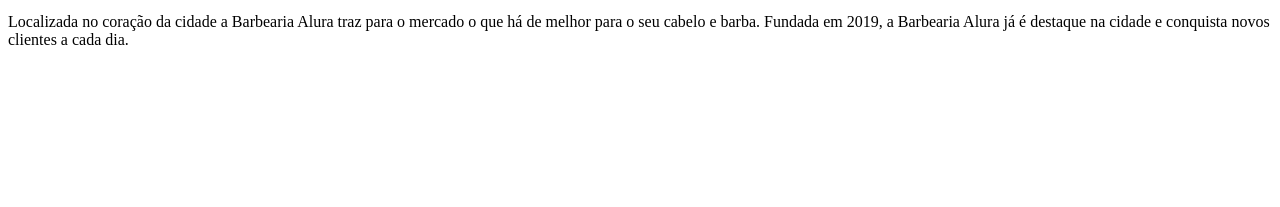
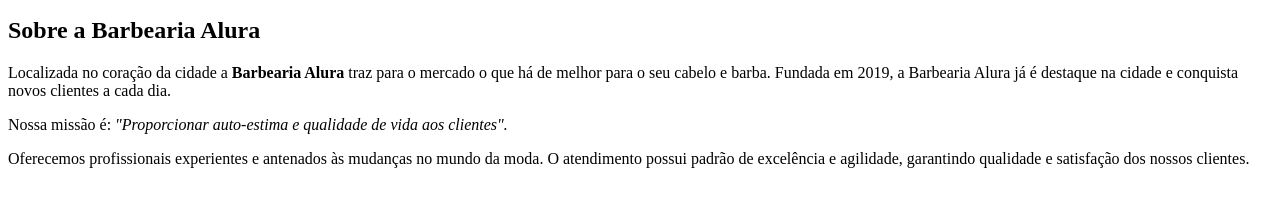
Before and after one commit to 1308-emily/site-barbearia, a plain HTML site: page index.html in a window 1280 px wide. Shown: the part 101-308 px from the top of the page. Drawn offline with Linux system fonts and the light colour scheme.

Commit message:
Colocando Novos Códigos

```diff
--- a/index.html
+++ b/index.html
@@ -7,9 +7,16 @@
     <title>Barbearia Alura</title>
 </head>
 <body>
-   <h1>Barbearia Alura</h1>
+    <header>
+        <h1>Barbearia Alura</h1>
+    </header>
+
    <img src="home.jpg" alt="Foto da Barbearia">
-   <p>Localizada no coração da cidade a Barbearia Alura traz para o mercado o que há de melhor para o seu cabelo e barba. Fundada em 2019, a Barbearia Alura já é destaque na cidade e conquista novos clientes a cada dia.</p>
-   <p></p>
+
+   <h2>Sobre a Barbearia Alura</h2>
+   <p>Localizada no coração da cidade a <strong>Barbearia Alura</strong> traz para o mercado o que há de melhor para o seu cabelo e barba. Fundada em 2019, a Barbearia Alura já é destaque na cidade e conquista novos clientes a cada dia.</p>
+   <p>Nossa missão é: <em>"Proporcionar auto-estima e qualidade de vida aos clientes".</em></p>
+   <p>Oferecemos profissionais experientes e antenados às mudanças no mundo da moda. O atendimento possui padrão de excelência e agilidade, garantindo qualidade e satisfação dos nossos clientes. </p>
+
 </body>
 </html>
```
